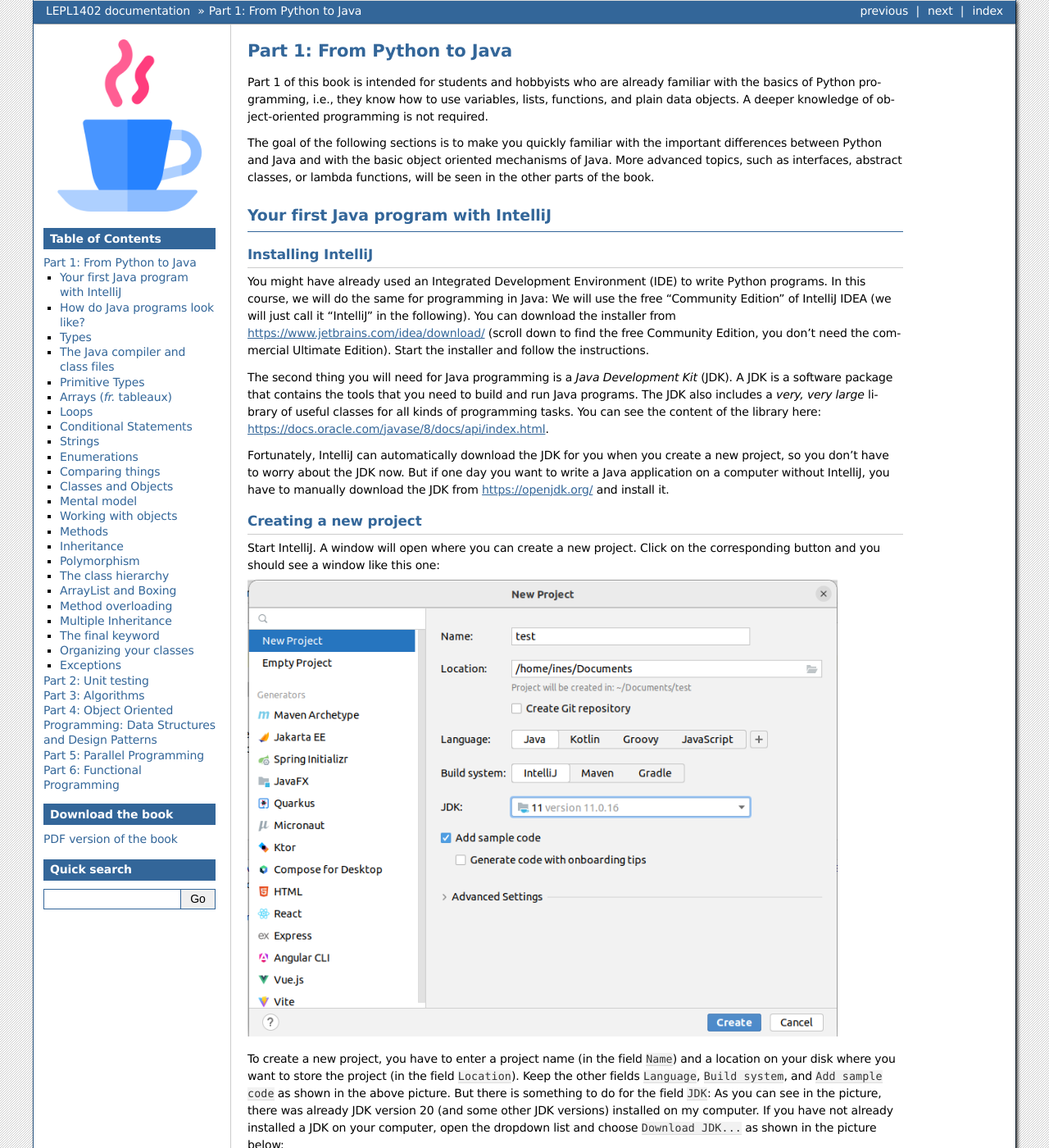
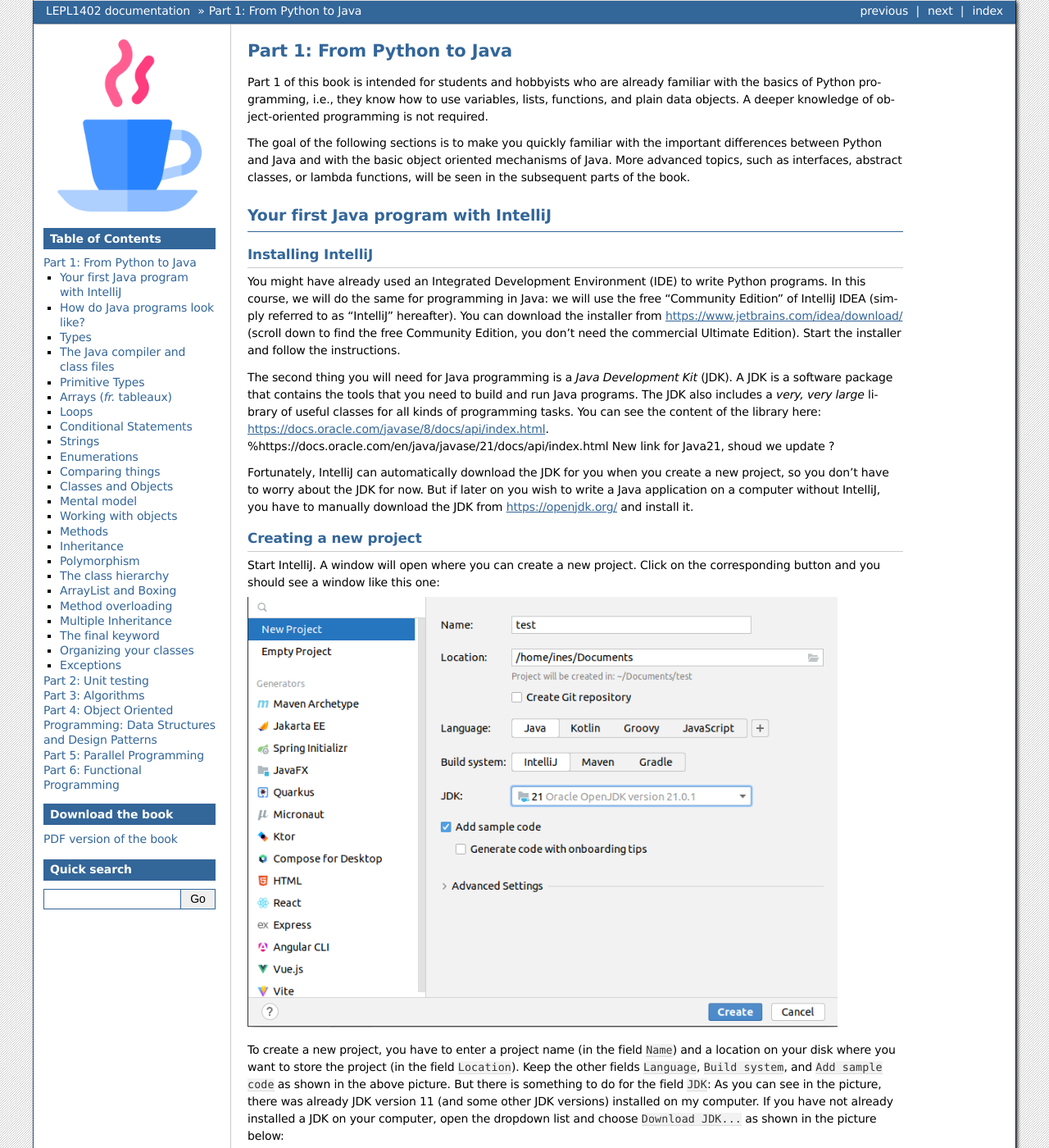
Before and after one commit to pschaus/book_lepl1402, a Sphinx documentation site: the page built from source/part1.rst, in a window 1280 px wide and 1400 px high. Shown: the whole window at 82% size. Built offline with Sphinx 7.4.7, drawn with Linux system fonts in a browser that asks for light colours; formulas are drawn with MathJax 3; some of the changed text lies outside the part shown.

Commit message:
Modif image new_project_screen

```diff
--- a/source/part1.rst
+++ b/source/part1.rst
@@ -7,7 +7,7 @@
 Part 1 of this book is intended for students and hobbyists who are already familiar with the basics of Python programming, i.e., they know how to use variables, lists, functions, and plain data objects.
 A deeper knowledge of object-oriented programming is not required.
 
-The goal of the following sections is to make you quickly familiar with the important differences between Python and Java and with the basic object oriented mechanisms of Java. More advanced topics, such as interfaces, abstract classes, or lambda functions, will be seen in the other parts of the book.
+The goal of the following sections is to make you quickly familiar with the important differences between Python and Java and with the basic object oriented mechanisms of Java. More advanced topics, such as interfaces, abstract classes, or lambda functions, will be seen in the subsequent parts of the book.
 
 
 Your first Java program with IntelliJ
@@ -18,11 +18,11 @@
 Installing IntelliJ
 -------------------
 
-You might have already used an Integrated Development Environment (IDE) to write Python programs. In this course, we will do the same for programming in Java: We will use the free "Community Edition" of IntelliJ IDEA (we will just call it "IntelliJ" in the following). You can download the installer from  `<https://www.jetbrains.com/idea/download/>`_ (scroll down to find the free Community Edition, you don't need the commercial Ultimate Edition). Start the installer and follow the instructions.
-
-The second thing you will need for Java programming is a *Java Development Kit* (JDK). A JDK is a software package that contains the tools that you need to build and run Java programs. The JDK also includes a *very, very  large* library of useful classes for all kinds of programming tasks. You can see the content of the library here: `<https://docs.oracle.com/javase/8/docs/api/index.html>`_.
-
-Fortunately, IntelliJ can automatically download the JDK for you when you create a new project, so you don't have to worry about the JDK now. But if one day you want to write a Java application on a computer without IntelliJ, you have to manually download the JDK from `<https://openjdk.org/>`_ and install it.
+You might have already used an Integrated Development Environment (IDE) to write Python programs. In this course, we will do the same for programming in Java: we will use the free "Community Edition" of IntelliJ IDEA (simply referred to as "IntelliJ" hereafter). You can download the installer from  `<https://www.jetbrains.com/idea/download/>`_ (scroll down to find the free Community Edition, you don't need the commercial Ultimate Edition). Start the installer and follow the instructions.
+
+The second thing you will need for Java programming is a *Java Development Kit* (JDK). A JDK is a software package that contains the tools that you need to build and run Java programs. The JDK also includes a *very, very  large* library of useful classes for all kinds of programming tasks. You can see the content of the library here: `<https://docs.oracle.com/javase/8/docs/api/index.html>`_. %https://docs.oracle.com/en/java/javase/21/docs/api/index.html New link for Java21, shoud we update ?
+
+Fortunately, IntelliJ can automatically download the JDK for you when you create a new project, so you don't have to worry about the JDK for now. But if later on you wish to write a Java application on a computer without IntelliJ, you have to manually download the JDK from `<https://openjdk.org/>`_ and install it.
 
 Creating a new project
 -----------------------
@@ -33,7 +33,7 @@
   :width: 90%
   :alt: Starting a new project
 
-To create a new project, you have to enter a project name (in the field ``Name``) and a location on your disk where you want to store the project (in the field ``Location``). Keep the other fields ``Language``, ``Build system``, and ``Add sample code`` as shown in the above picture. But there is something to do for the field ``JDK``: As you can see in the picture, there was already JDK version 20 (and some other JDK versions) installed on my computer. If you have not already installed a JDK on your computer, open the dropdown list and choose ``Download JDK...`` as shown in the picture below:
+To create a new project, you have to enter a project name (in the field ``Name``) and a location on your disk where you want to store the project (in the field ``Location``). Keep the other fields ``Language``, ``Build system``, and ``Add sample code`` as shown in the above picture. But there is something to do for the field ``JDK``: As you can see in the picture, there was already JDK version 11 (and some other JDK versions) installed on my computer. If you have not already installed a JDK on your computer, open the dropdown list and choose ``Download JDK...`` as shown in the picture below:
 
 .. image:: _static/images/part1/select_jdk_screen.svg
   :width: 90%
@@ -44,7 +44,7 @@
 .. image:: _static/images/part1/download_jdk_screen.png
   :alt: Downloading a JDK
 
-Select version 20 from the vendor ``Oracle OpenJDK`` (actually, any version newer than 17 is fine for this book). You can keep the location proposed by IntelliJ. Click the ``Download`` button and complete the JDK installation. Once everything is ready, you can finally create your first Java project. IntelliJ will normally automatically open the new project and show you the main window:
+Select version 21 from the vendor ``Oracle OpenJDK`` (actually, any version newer than 17 is fine for this book). You can keep the location proposed by IntelliJ. Click the ``Download`` button and complete the JDK installation. Once everything is ready, you can finally create your first Java project. IntelliJ will normally automatically open the new project and show you the main window:
 
 .. image:: _static/images/part1/first_project_screen.png
   :width: 90%
```
Also changed, not shown: source/_static/images/part1/new_project_screen.png.
